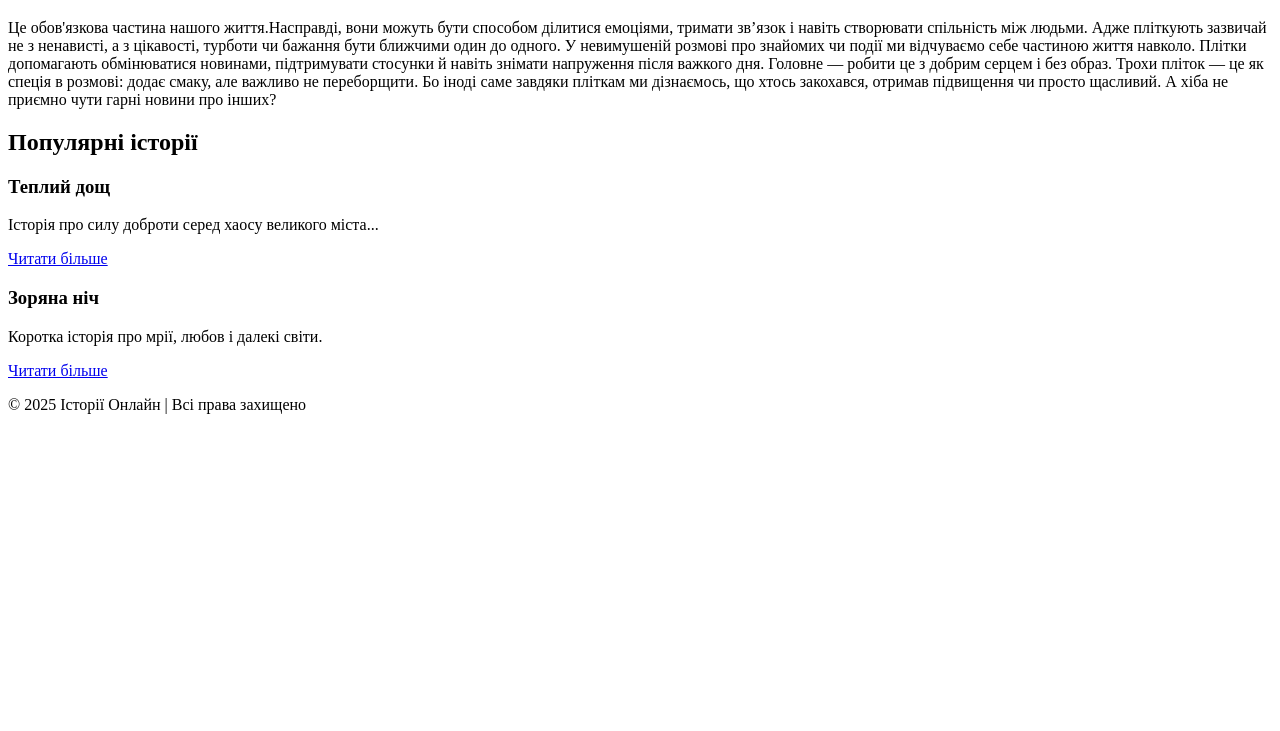
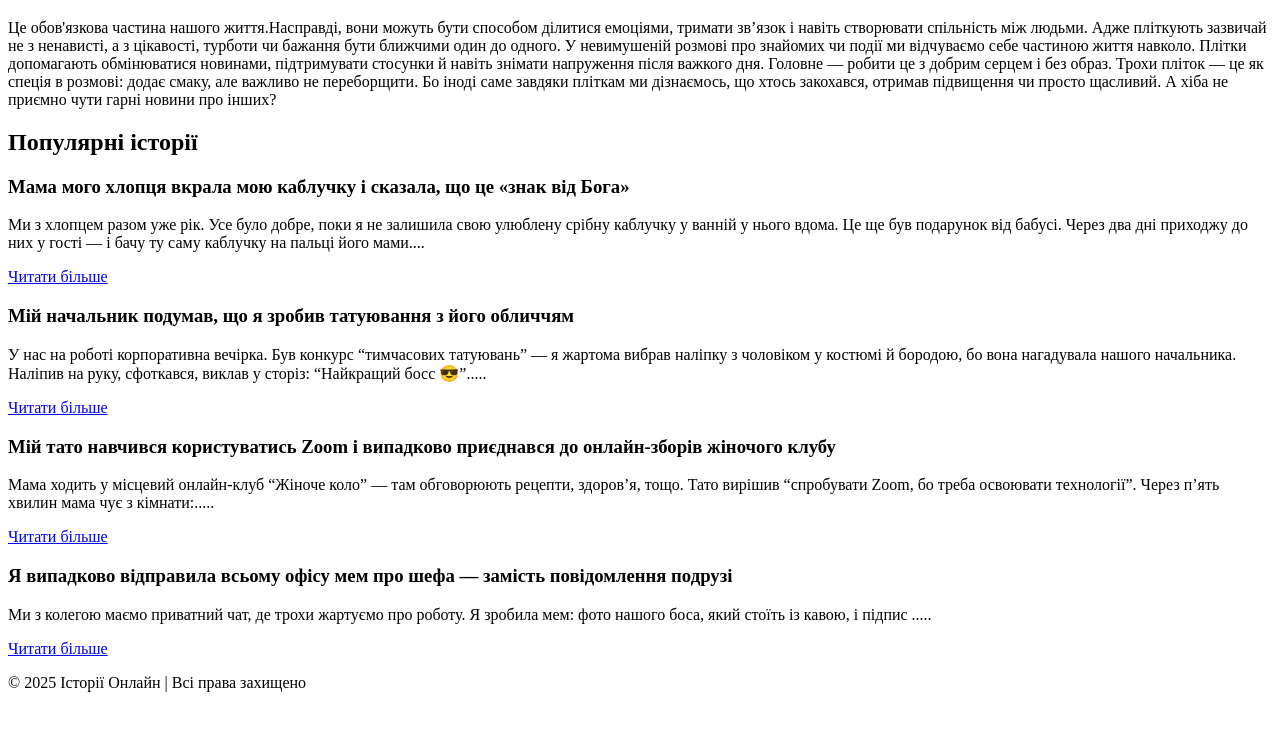
Before and after one commit to qwemely/Plitkoteka.ua, a plain HTML site: page index.html in a window 1280 px wide. Shown: the part 61-792 px from the top of the page. Drawn offline with Linux system fonts and the light colour scheme; files that its build step writes are made by us from their sources.

Commit message:
топ історії

```diff
--- a/index.html
+++ b/index.html
@@ -22,13 +22,29 @@
         <h2>Популярні історії</h2>
         <div class="story-list">
             <div class="story-card">
-                <h3>Теплий дощ</h3>
-                <p>Історія про силу доброти серед хаосу великого міста...</p>
+                <h3>Мама мого хлопця вкрала мою каблучку і сказала, що це «знак від Бога»</h3>
+                <p>Ми з хлопцем разом уже рік. Усе було добре, поки я не залишила свою улюблену срібну каблучку у ванній у нього вдома. Це ще був подарунок від бабусі.
+Через два дні приходжу до них у гості — і бачу ту саму каблучку на пальці його мами....</p>
                 <a href="story.html" class="btn">Читати більше</a>
             </div>
             <div class="story-card">
-                <h3>Зоряна ніч</h3>
-                <p>Коротка історія про мрії, любов і далекі світи.</p>
+                <h3>Мій начальник подумав, що я зробив татуювання з його обличчям</h3>
+                <p>У нас на роботі корпоративна вечірка. Був конкурс “тимчасових татуювань” — я жартома вибрав наліпку з чоловіком у костюмі й бородою, бо вона нагадувала нашого начальника.
+Наліпив на руку, сфоткався, виклав у сторіз: “Найкращий босс 😎”.....</p>
+                <a href="story.html" class="btn">Читати більше</a>
+            </div>
+            <div class="story-card">
+                <h3>Мій тато навчився користуватись Zoom і випадково приєднався до онлайн-зборів жіночого клубу</h3>
+                <p>Мама ходить у місцевий онлайн-клуб “Жіноче коло” — там обговорюють рецепти, здоров’я, тощо.
+Тато вирішив “спробувати Zoom, бо треба освоювати технології”.
+
+Через п’ять хвилин мама чує з кімнати:.....</p>
+                <a href="story.html" class="btn">Читати більше</a>
+            </div>
+            <div class="story-card">
+                <h3>Я випадково відправила всьому офісу мем про шефа — замість повідомлення подрузі</h3>
+                <p>Ми з колегою маємо приватний чат, де трохи жартуємо про роботу.
+Я зробила мем: фото нашого боса, який стоїть із кавою, і підпис .....</p>
                 <a href="story.html" class="btn">Читати більше</a>
             </div>
         </div>
```
